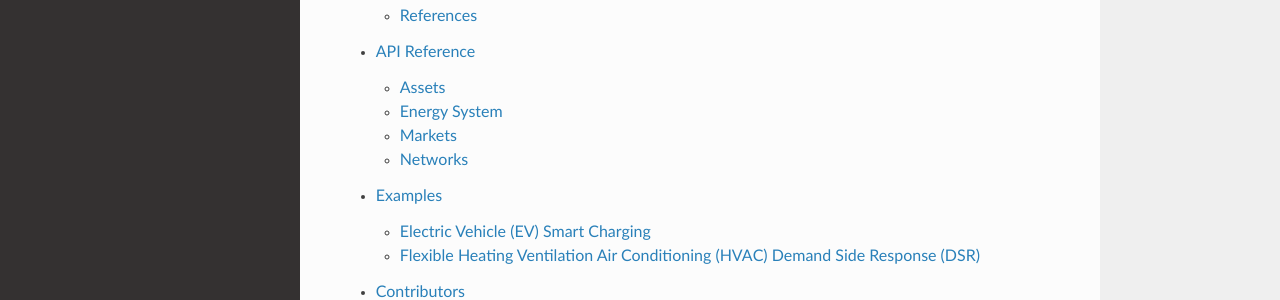
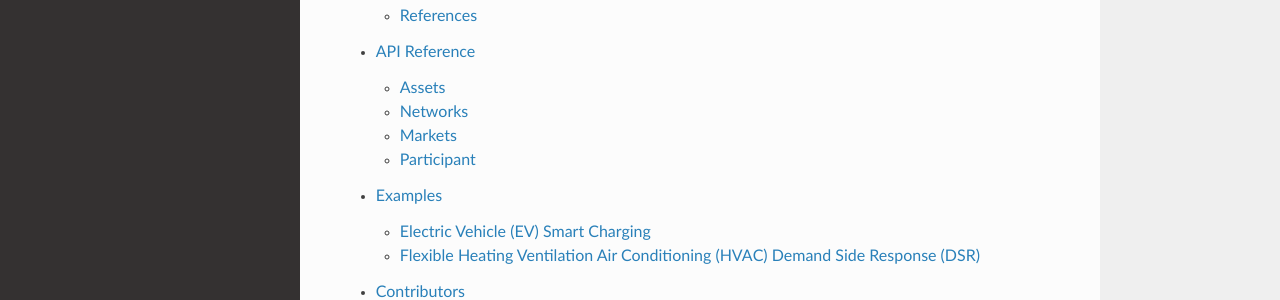
Before and after one commit to EsaLaboratory/OPLEM, a Sphinx documentation site: the page built from docs/index.rst, in a window 1280 px wide and 997 px high. Shown: the part 480-780 px from the top of the window. Built offline with Sphinx 7.4.7 and the Read the Docs theme 2.0.0, drawn with Linux system fonts in a browser that asks for light colours.

Commit message:
Update api_reference.rst
update api wih the new classes

```diff
--- a/docs/api_reference.rst
+++ b/docs/api_reference.rst
@@ -7,10 +7,10 @@ Assets
 .. automodule:: System.Assets
   :members:
 
-Energy System
---------------
+Networks
+---------
 
-.. automodule:: System.EnergySystem
+.. automodule:: System.Network_3ph_pf
   :members:
 
 Markets
@@ -19,8 +19,8 @@ Markets
 .. automodule:: System.Markets
   :members:
 
-Networks
+Participant
 ---------
 
-.. automodule:: System.Network_3ph_pf
+.. automodule:: System.Participant
   :members:
```
